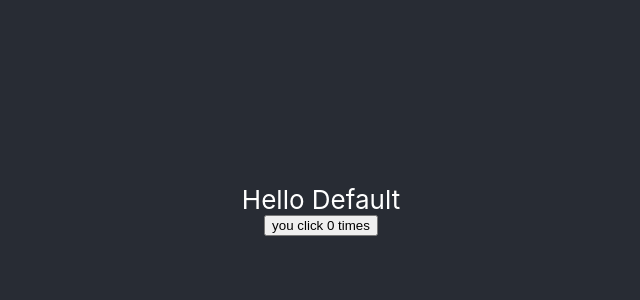
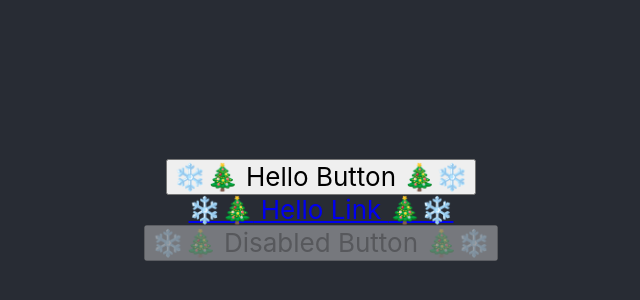
Before and after one commit to worker-ben/easy-design, a React (Create React App) app: page / in a window 1280 px wide. Shown: the part 190-490 px from the top of the page, without its empty margins (319-959 px from the left). Built offline with nearby package versions, Linux system fonts and the light colour scheme.

Commit message:
feat: button 组件基本结构
Change-Id: I837ca87dd5fbe7eee20e1f7011f89ab4eccaae7c

```diff
--- a/package.json
+++ b/package.json
@@ -6,6 +6,8 @@
     "@testing-library/jest-dom": "^5.11.4",
     "@testing-library/react": "^11.1.0",
     "@testing-library/user-event": "^12.1.10",
+    "classnames": "^2.2.6",
+    "normalize.css": "^8.0.1",
     "react": "^17.0.1",
     "react-dom": "^17.0.1",
     "react-scripts": "4.0.1",
--- a/src/App.js
+++ b/src/App.js
@@ -1,6 +1,7 @@
 import './App.css';
 import Hello from './components/Hello';
 import ClickButton from './components/Click';
+import Button from './components/Button';
 
 /**
  * 用来测试自己实现的组件
@@ -9,8 +10,9 @@ function App() {
   return (
     <div className="App">
       <header className="App-header">
-        <Hello />
-        <ClickButton />
+        <Button> Hello Button </Button>
+        <Button btnType={'link'} href={'https://www.baidu.com/'} > Hello Link </Button>
+        <Button disabled > Disabled Button </Button>
       </header>
     </div>
   );
--- a/src/components/Button/index.tsx
+++ b/src/components/Button/index.tsx
@@ -0,0 +1,73 @@
+import React from 'react';
+import cx from 'classnames';
+
+// 列举的时候，用枚举
+enum ButtonSize {
+  Large = 'lg',
+  Small = 'sm',
+}
+
+enum ButtonType {
+  Primary = 'primary',
+  Default = 'default',
+  Danger = 'danger',
+  Link = 'link',
+}
+
+interface ButtonProps {
+  className?: string;
+  disabled?: boolean;
+  size?: ButtonSize;
+  btnType?: ButtonType;
+  children: React.ReactNode; // a 标签要用 children
+  href?: string;
+}
+
+
+// 填入属性接口，然后就能直接展开使用了
+const Button: React.FC<ButtonProps> = (props) => {
+  const {
+    btnType,
+    disabled,
+    size,
+    children,
+    href,
+  } = props;
+
+  const classes = cx('btn', {
+    [`btn-${btnType}`]: btnType,
+    [`btn-${size}`]: size,
+    'disabled': (btnType === ButtonType.Link) && disabled// button 本身就有 disabled 属性，不加在类上
+  })
+
+  // 如果 type 是 link，返回 a 标签的东西
+  if (btnType === ButtonType.Link && href) {
+    return (
+      <a
+        className={classes}
+        href={href}
+      >
+        ❄️🎄{children}🎄❄️
+      </a>
+    );
+  } else {
+    return (
+      <button
+        className={classes}
+        disabled={disabled}
+      >
+        ❄️🎄{children}🎄❄️
+      </button>
+    )
+  }
+
+
+}
+
+// 最重要的默认属性
+Button.defaultProps = {
+  disabled: false,
+  btnType: ButtonType.Default,
+}
+
+export default Button;
--- a/src/index.js
+++ b/src/index.js
@@ -1,15 +1,12 @@
 import React from 'react';
 import ReactDOM from 'react-dom';
 import './index.css';
+import 'normalize.css';
 import App from './App';
 
 /**
  * 挂载到根节点
  */
 
-ReactDOM.render(
-  <React.StrictMode>
-    <App />
-  </React.StrictMode>,
-  document.getElementById('root')
+ReactDOM.render(<App />,document.getElementById('root')
 );
--- /dev/null
+++ b/src/react-app-env.d.ts
@@ -0,0 +1 @@
+/// <reference types="react-scripts" />
```
Also changed, not shown: src/components/Button/index.css (added), 1 other file (tests, documents, lock files or other folders).
